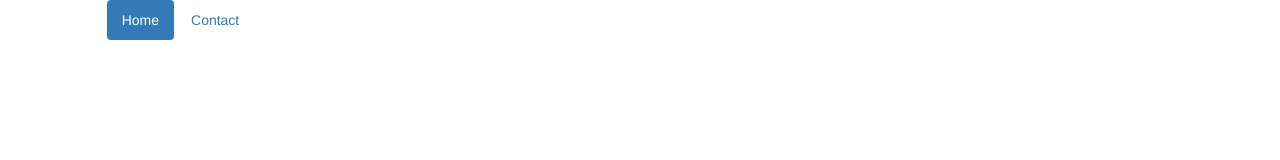
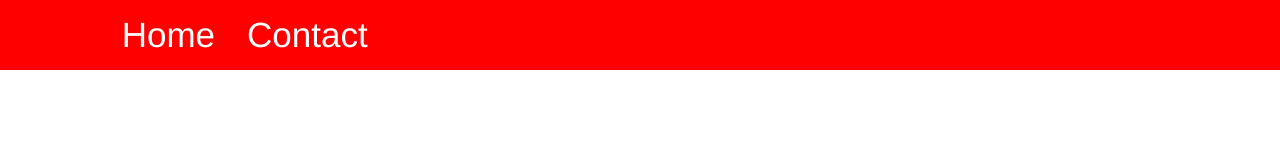
Before and after one commit to tdarwish7/boxing_website, a website: page public/html/index.html in a window 1280 px wide. Drawn offline with nearby package versions, Linux system fonts and the light colour scheme; files that its build step writes are made by us from their sources.

Commit message:
edited nav bar

```diff
--- a/public/css/main.css
+++ b/public/css/main.css
@@ -1,3 +1,13 @@
-div>a{
-  font-size: 45px;
+#navigation{
+  font-size: 35px;
+  background-color: red;
 }
+
+div#navigation ul li a{
+  color: #fff;
+}
+
+#navigation ul li a:hover{
+  background-color: red;
+  color: #3d3d2c;
+}
--- a/public/html/index.html
+++ b/public/html/index.html
@@ -9,7 +9,7 @@
 <body>
   <div id='navigation'>
     <ul class="nav nav-pills col-lg-offset-1 col-md-offset-1 col-sm-offset-1">
-      <li role='presentation' class='active'><a href="/">Home</a></li>
+      <li role='presentation'><a href="/">Home</a></li>
       <li role='presentation'><a href="/contact">Contact</a></li>
     </ul>
   </div>
```
Also changed, not shown: public/html/contact.html (+1 -1 lines).
